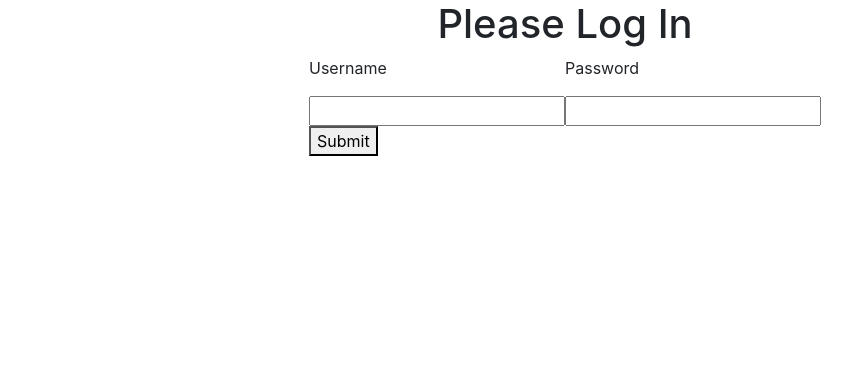
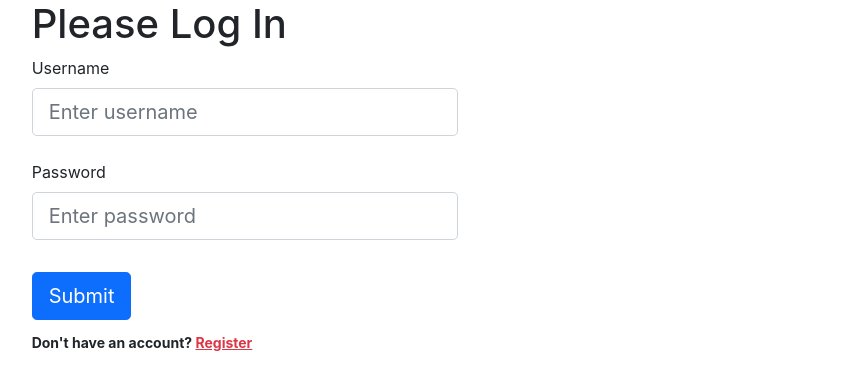
Before and after one commit to stancu-mihai/react-client-typescript-old, a React (Create React App) app: page / in a window 1280 px wide. Shown: the top 390 px of the page, without its empty margins (75-927 px from the left). Built offline with nearby package versions, Linux system fonts and the light colour scheme.

Commit message:
Adds style for Login component

```diff
--- a/src/components/Login/Login.css
+++ /dev/null
@@ -1,5 +0,0 @@
-.login-wrapper {
-    display: flex;
-    flex-direction: column;
-    align-items: center;
-}
--- a/src/components/Login/Login.tsx
+++ b/src/components/Login/Login.tsx
@@ -1,5 +1,4 @@
 import React, { useState } from 'react';
-import './Login.css';
 import PropTypes, { InferProps } from "prop-types";
 
 type LoginCredentials = {
@@ -40,20 +39,24 @@ const Login = ({ setToken }: LoginTypes) => {
 
     return(
         <div className="login-wrapper">
-            <h1>Please Log In</h1>
-            <form onSubmit={handleSubmit}>
-            <label>
-                <p>Username</p>
-                <input type="text" onChange={e => setUserName(e.target.value)}/>
-            </label>
-            <label>
-                <p>Password</p>
-                <input type="password" onChange={e => setPassword(e.target.value)}/>
-            </label>
-            <div>
-                <button type="submit">Submit</button>
+            <div className="col-md-8 col-lg-6 col-xl-4 offset-xl-1">
+                <form onSubmit={handleSubmit}>
+                    <h1>Please Log In</h1>
+                    <div className="form-outline mb-4">
+                        <label className="form-label" htmlFor="username">Username</label>
+                        <input name="username" className="form-control form-control-lg" type="text" placeholder="Enter username"  onChange={e => setUserName(e.target.value)}/>
+                    </div>
+                    <div className="form-outline mb-3">
+                        <label className="form-label" htmlFor="password">Password</label>
+                        <input name="password" className="form-control form-control-lg" type="password" placeholder="Enter password"  onChange={e => setPassword(e.target.value)}/>
+                    </div>
+                    <div className="text-center text-lg-start mt-4 pt-2">
+                        <button type="submit" className="btn btn-primary btn-lg">Submit</button>
+                        <p className="small fw-bold mt-2 pt-1 mb-0">Don't have an account? <a href="#!"
+                            className="link-danger">Register</a></p>
+                    </div>
+                </form>
             </div>
-            </form>
         </div>
     )
 }
```
